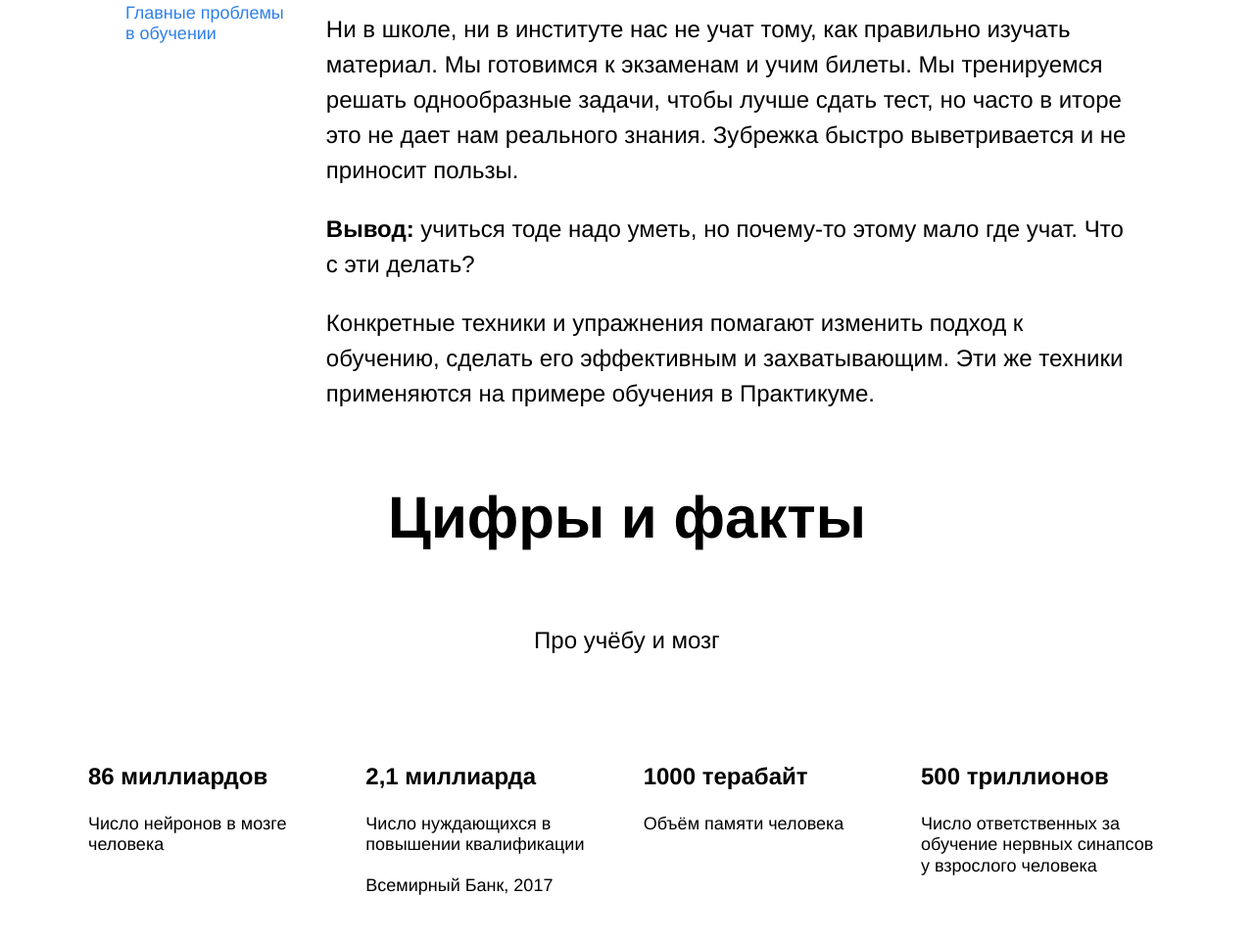
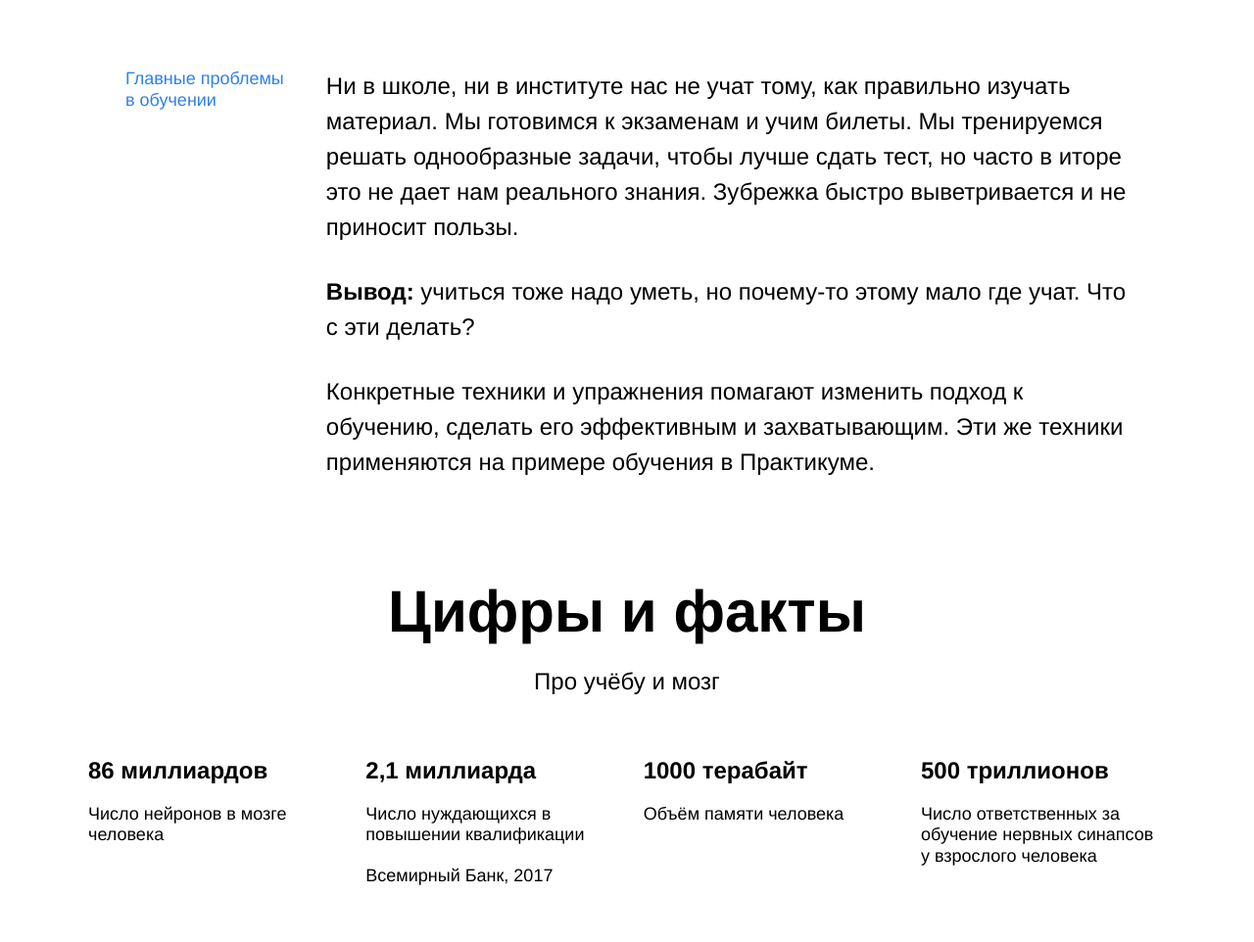
Before and after one commit to DimaKulikov/how-to-learn, a plain HTML site: page index.html in a window 1280 px wide. Shown: the part 786-1748 px from the top of the page at 98% size. Drawn offline with Linux system fonts and the light colour scheme.

Commit message:
edited description and digits

```diff
--- a/index.html
+++ b/index.html
@@ -17,11 +17,11 @@
       <div class="header__subtitle">Какие современные и эффективные подходы к обучению вы можете использовать в своей
         жизни? <a href="#" class="header__link">Узнать &rarr;</a></div>
 
-      <img class="header__main-illustration" src="./images/header-image.png" alt="a picture of boy">
+      <img class="header__main-illustration" src="./images/header-image.png" alt="Фрагмент картины 'Опять двойка'">
       <div class="header__square-pic"></div>
-    </header>-->
+    </header>
     <main class="content">
-      <section class="description">
+      <section class="description page__section_name_description ">
         <div class="two-columns">
           <h2 class="two-columns__brief">Главные проблемы в обучении</h2>
           <div class="two-columns__main-text">
@@ -29,7 +29,7 @@
               материал. Мы готовимся к экзаменам и учим билеты. Мы тренируемся решать однообразные задачи, чтобы лучше
               сдать тест, но часто в иторе это не дает нам реального знания. Зубрежка быстро выветривается и не приносит
               пользы.</p>
-            <p class="two-columns__paragraph"> <span class="two-columns__span-accent">Вывод:</span> учиться тоде надо
+            <p class="two-columns__paragraph"> <span class="two-columns__span-accent">Вывод:</span> учиться тоже надо
               уметь, но почему-то этому мало где учат. Что с эти делать?</p>
             <p class="two-columns__paragraph">Конкретные техники и упражнения помагают изменить подход к обучению,
               сделать его эффективным и захватывающим. Эти же техники применяются на примере обучения в Практикуме.</p>
@@ -37,9 +37,9 @@
         </div>
       </section>
 
-      <section class="digits">
+      <section class="digits page__section_name_digits">
         <h2 class="section-title digits__title">Цифры и факты</h2>
-        <h3 class="section-subtitle">Про учёбу и мозг</h3>
+        <h3 class="section-subtitle digits__subtitle">Про учёбу и мозг</h3>
         <div class="table">
           <div class="table__cell">
             <p class="table__heading">86 миллиардов</p>
--- a/styles/style.css
+++ b/styles/style.css
@@ -1,3 +1,5 @@
+/* layout */
+
 .page {
   min-width: 1100px;
   /* мы ещё не умеем делать мобильную версию сайта, */
@@ -9,16 +11,111 @@
   font-family: 'Helvetica Neue', Arial, sans-serif;
 }
 
+.page__section_name_description {
+  margin: 100px 0;
+}
+
+.page__section_name_digits {
+  margin: 100px 0;
+}
+
+/* reusable blocks */
+
+.two-columns {
+  width: 80%;
+  display: flex;
+  justify-content: space-between;
+
+}
+
+.two-columns__brief {
+  width: 175px;
+  margin: 0;
+  font-size: 18px;
+  line-height: 1.2;
+  font-weight: 400;
+  color: #2f80ed
+}
+
+.two-columns__main-text {
+  width: 80%;
+  min-width: 784px;
+}
+
+.two-columns__paragraph {
+  font-size: 24px;
+  line-height: 36px;
+  margin: 0;
+  margin-bottom: 30px;
+}
+.two-columns__paragraph:last-child {
+  margin-bottom: 0;
+}
+
+.two-columns__span-accent {
+  font-weight: 600;
+}
+
+.section-title {
+  width: 60%;
+  text-align: center;
+  font-size: 60px;
+  line-height: 1.15;
+  font-weight: 600;
+}
+.section-subtitle {
+  width: 60%;
+  text-align: center;
+  line-height: 34px;
+  font-size: 24px;
+  font-weight: 500;
+}
+
+.table {
+  width: 1100px;
+  display: flex;
+  flex-wrap: wrap;
+  justify-content: space-between;
+}
+
+.table__cell {
+  width: 250px;
+  margin-top: 60px;
+}
+
+.table__heading {
+  line-height: 1.15;
+  font-size: 24px;
+  font-weight: 600;
+  margin: 0;
+}
+
+.table__text {
+  line-height: 1.2;
+  font-size: 18px;
+  font-weight: 500;
+  margin: 0;
+  margin-top: 20px;
+}
+
+.table__cell_theme_dark {
+  width: 200px;
+  color: white;
+  margin-right: 0;
+  margin-top: 80px;
+}
+
+/* header */
+
 .header {
   height: 100vh;
-  min-height: 600px;
+  min-height: 632px;
   max-height: 756px;
-  /* выше установили ограничения для секции */
   background-color: #f2f2f2;
   display: flex;
   position: relative;
   justify-content: flex-start;
-  overflow: hidden;
+
 }
 
 .logo {
@@ -75,38 +172,14 @@
   color: #2f80ed
 }
 
+/* description */
+
 .description {
   display: flex;
   justify-content: center;
 }
 
-.two-columns {
-  width: 80%;
-  display: flex;
-  justify-content: space-between;
-
-}
-
-.two-columns__brief {
-  width: 175px;
-  font-size: 18px;
-  font-weight: 400;
-  color: #2f80ed
-}
-
-.two-columns__main-text {
-  width: 80%;
-  min-width: 784px;
-}
-
-.two-columns__paragraph {
-  font-size: 24px;
-  line-height: 36px;
-}
-
-.two-columns__span-accent {
-  font-weight: 600;
-}
+/* digits */
 
 .digits {
   display: flex;
@@ -114,50 +187,11 @@
   align-items: center;
 }
 
-.section-title {
-  width: 60%;
-  text-align: center;
-  font-size: 60px;
-  line-height: 1.15;
-  font-weight: 600;
-}
-.section-subtitle {
-  width: 60%;
-  text-align: center;
-  line-height: 34px;
-  font-size: 24px;
-  font-weight: 500;
+.digits__title {
+  margin: 0;
+  margin-bottom: 20px;
 }
 
-.table {
-  width: 1100px;
-  display: flex;
-  flex-wrap: wrap;
-  justify-content: space-between;
+.digits__subtitle {
+  margin: 0;
 }
-
-.table__cell {
-  width: 250px;
-  margin-top: 60px;
-}
-
-.table__heading {
-  line-height: 1.15;
-  font-size: 24px;
-  font-weight: 600;
-}
-
-.table__text {
-  margin-top: 20px;
-  line-height: 1.2;
-  font-size: 18px;
-  font-weight: 500;
-}
-
-/* и элемента с модификатором вида ключ-значение */
-.table__cell_theme_dark {
-  width: 200px;
-  color: white;
-  margin-right: 0;
-  margin-top: 80px;
-}
```
